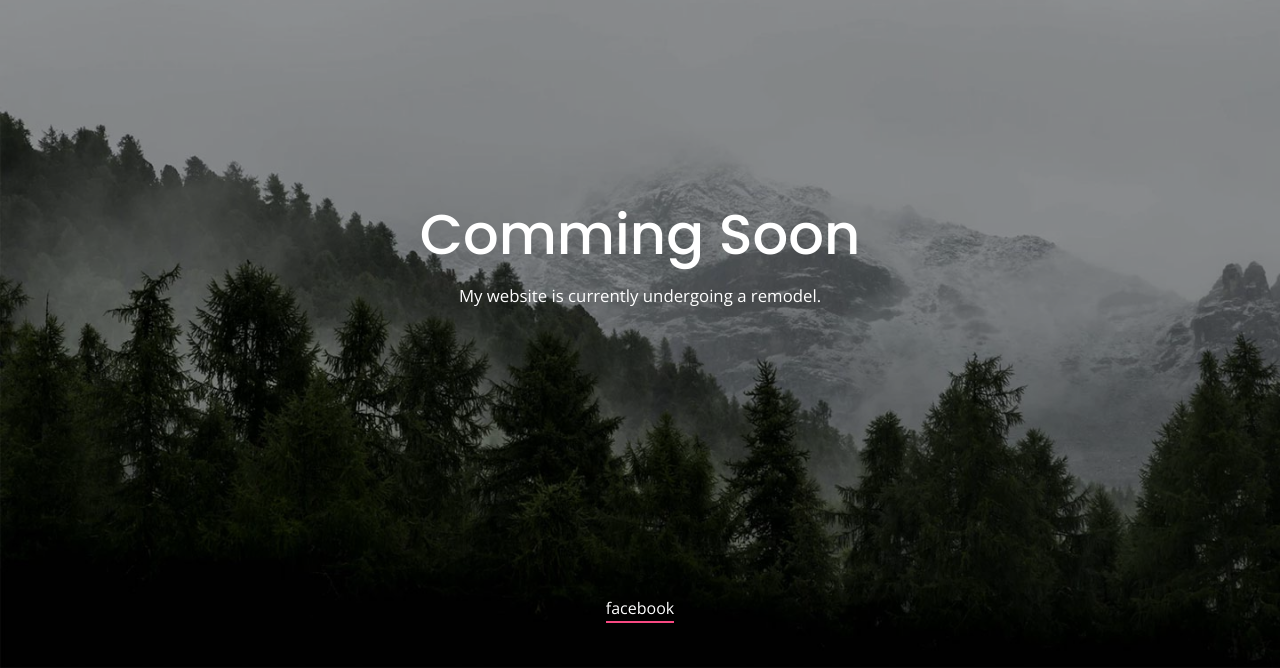
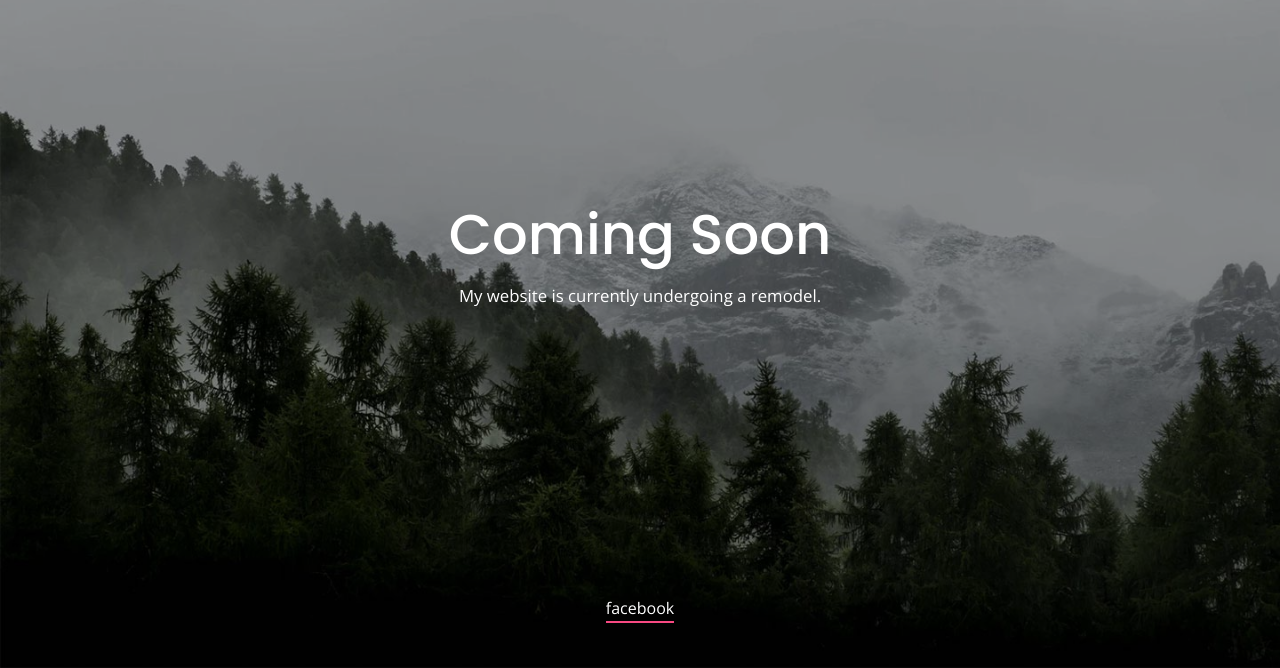
Before and after one commit to pjkirby/Website, a plain HTML site: page index.html in a window 1280 px wide. Shown: the part 132-800 px from the top of the page. Drawn offline with nearby package versions, Linux system fonts and the light colour scheme.

Commit message:
fixing misspelled word

```diff
--- a/index.html
+++ b/index.html
@@ -29,7 +29,7 @@
 		<div class="display-table">
 			<div class="display-table-cell">
 
-				<h1 class="title font-white"><b>Comming Soon</b></h1>
+				<h1 class="title font-white"><b>Coming Soon</b></h1>
 				<p class="desc font-white">My website is currently undergoing a remodel.</p>
 
 				<!-- <a class="notify-btn" href="#"><b>NOTIFY US</b></a> -->
```
